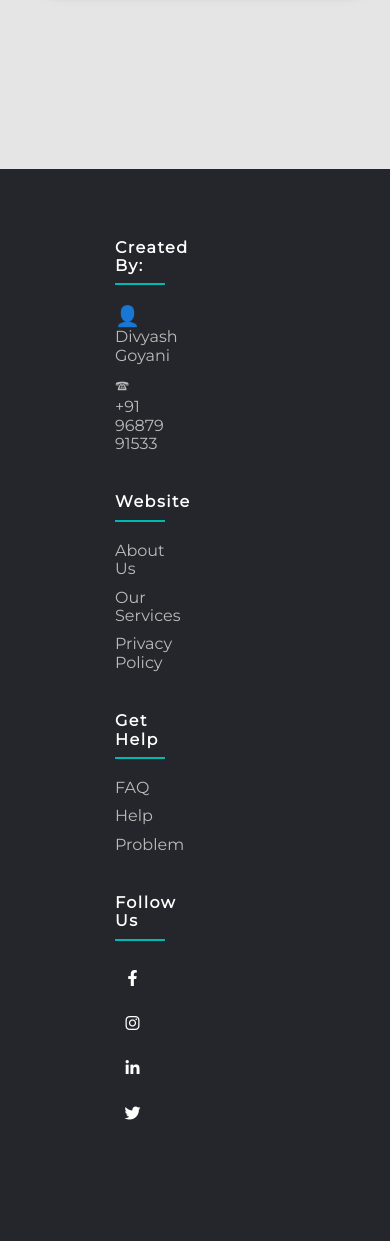
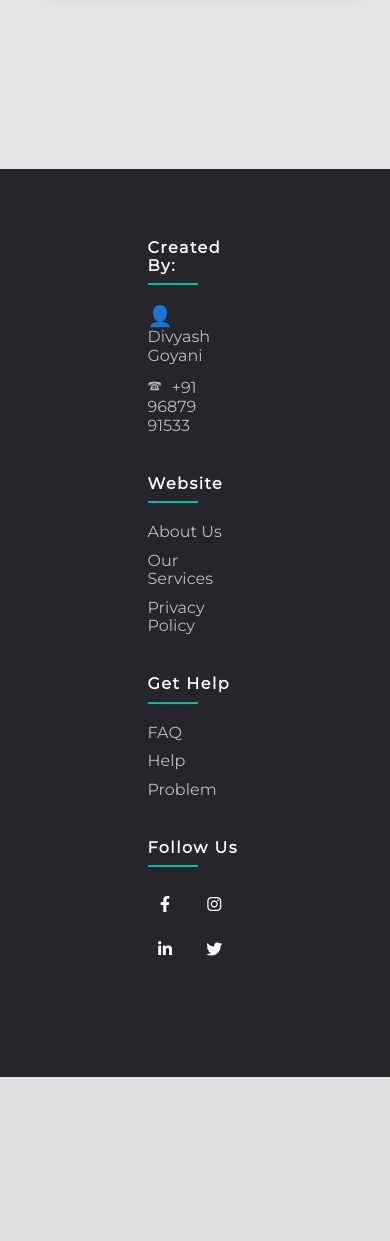
Before and after one commit to divyashgoyani/Recipes, a PHP site: page / in a window 390 px wide. Shown: the part 4548-5789 px from the top of the page. After the commit the page ends 5625 px from the top, so only its background shows below. Run offline with PHP 8.4, Linux system fonts and the light colour scheme; some web fonts are replaced.

Commit message:
Update CSS File
Change in Responsiveness

```diff
--- a/footer.css
+++ b/footer.css
@@ -95,29 +95,19 @@ footer ul {
     background-color: #ffffff;
 }
 
-@media (max-width: 767px) {
+@media (max-width: 770px) {
     .footer-col {
         width: 50%;
         margin-bottom: 30px;
     }
 }
 
-@media (max-width: 750px) {
+@media (max-width: 600px) {
     .row {
         display: flex;
         flex-wrap: wrap;
         justify-content: space-evenly;
         align-items: stretch;
-    }
-}
-
-@media (max-width: 574px) {
-    .footer-col {
-        width: 10%;
-        margin-bottom: 30px;
-    }
-    .row {
-        flex-direction: column;
     }
 }
 
```
